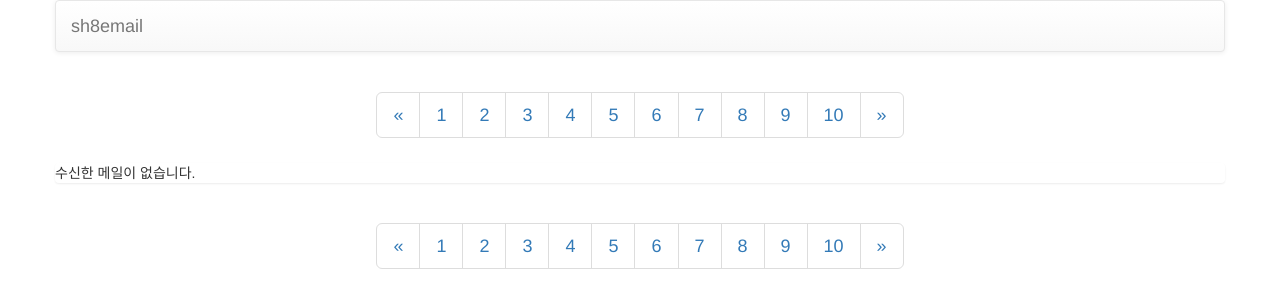
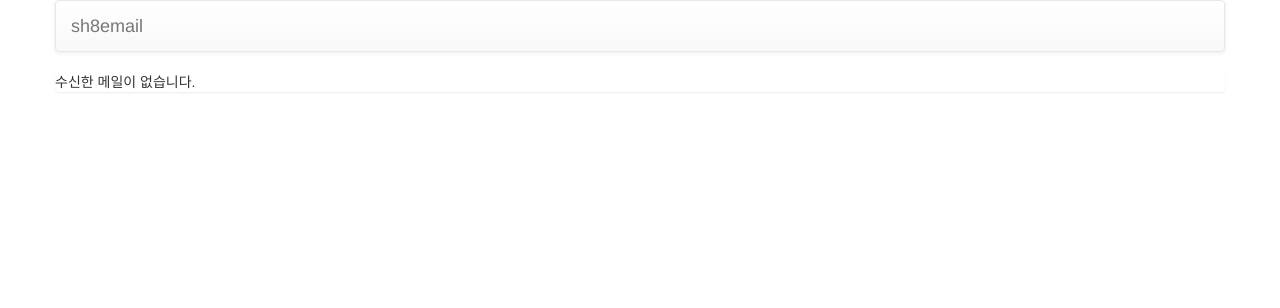
Before and after one commit to triplepy/sh8email-django, a Django app: page /mail/list/ in a window 1280 px wide. Shown: the top 308 px of the page. Run offline with Django 3.2, Linux system fonts and the light colour scheme; data that the repository does not hold is empty; some libraries are stand-ins or nearby versions.

Commit message:
remove paging feature.

```diff
--- a/front/templates/front/list.html
+++ b/front/templates/front/list.html
@@ -28,33 +28,6 @@
         </nav>
     </div>
 
-    <div class="row text-center list__paging_bar">
-        <nav>
-            <ul class="pagination pagination-lg">
-                <li>
-                    <a href="#" aria-label="Previous">
-                        <span aria-hidden="true">&laquo;</span>
-                    </a>
-                </li>
-                <li><a href="#">1</a></li>
-                <li><a href="#">2</a></li>
-                <li><a href="#">3</a></li>
-                <li><a href="#">4</a></li>
-                <li><a href="#">5</a></li>
-                <li><a href="#">6</a></li>
-                <li><a href="#">7</a></li>
-                <li><a href="#">8</a></li>
-                <li><a href="#">9</a></li>
-                <li><a href="#">10</a></li>
-                <li>
-                    <a href="#" aria-label="Next">
-                        <span aria-hidden="true">&raquo;</span>
-                    </a>
-                </li>
-            </ul>
-        </nav>
-    </div>
-
     <div class="row">
         <div class="list-group">
         {% if not mail_list %}
@@ -76,33 +49,6 @@
         {% endif %}
         </div>
     </div>
-
-    <div class="row text-center list__paging_bar">
-        <nav>
-            <ul class="pagination pagination-lg">
-                <li>
-                    <a href="#" aria-label="Previous">
-                        <span aria-hidden="true">&laquo;</span>
-                    </a>
-                </li>
-                <li><a href="#">1</a></li>
-                <li><a href="#">2</a></li>
-                <li><a href="#">3</a></li>
-                <li><a href="#">4</a></li>
-                <li><a href="#">5</a></li>
-                <li><a href="#">6</a></li>
-                <li><a href="#">7</a></li>
-                <li><a href="#">8</a></li>
-                <li><a href="#">9</a></li>
-                <li><a href="#">10</a></li>
-                <li>
-                    <a href="#" aria-label="Next">
-                        <span aria-hidden="true">&raquo;</span>
-                    </a>
-                </li>
-            </ul>
-        </nav>
-    </div>
 </div>
 </body>
 
```
Also changed, not shown: front/templates/front/list_design.html (+0 -54 lines).
